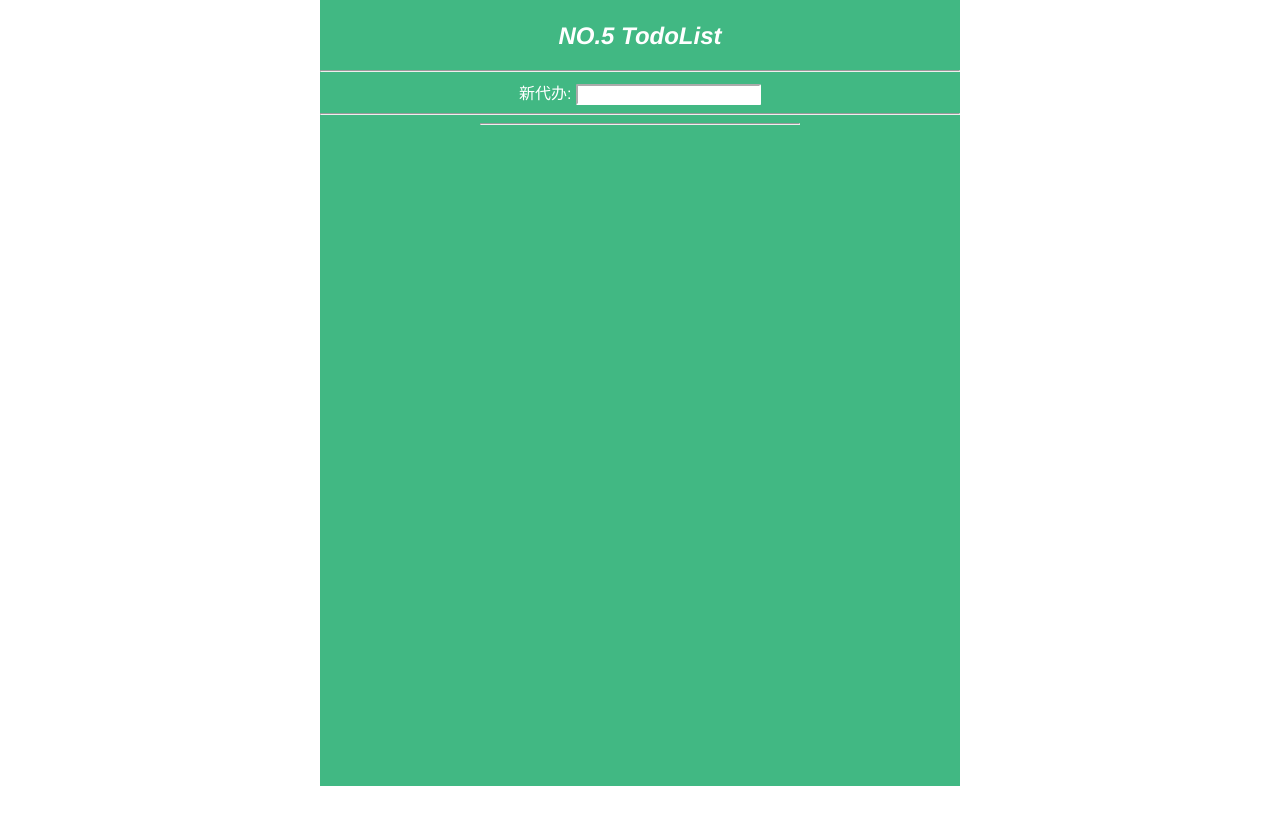
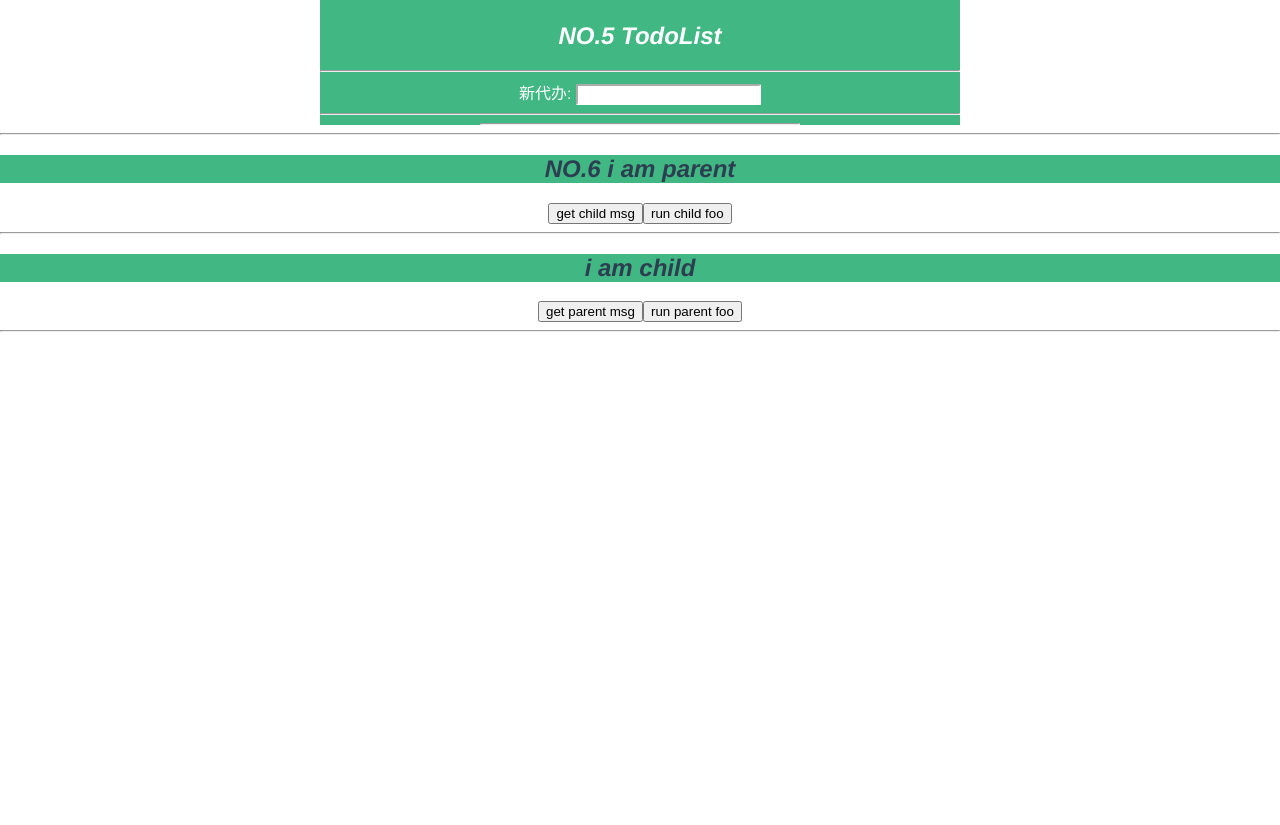
Before and after one commit to mugudamowang/vue-ant, a Vue app: page / in a window 1280 px wide. Shown: the part 1360-2185 px from the top of the page. After the commit the page ends 1700 px from the top, so only its background shows below. Built offline with nearby package versions, Linux system fonts and the light colour scheme.

Commit message:
add parent and child's communication

```diff
--- a/src/App.vue
+++ b/src/App.vue
@@ -5,22 +5,25 @@
         <a href="#todo">todolist</a>
     </div>
 
-    <BaseSkill id="base"></BaseSkill>
+    <BaseSkill ref="base" id="base"></BaseSkill>
     <hr />
     <TodoList id="todo"></TodoList>
+    <hr />
+    <ParentAndChild></ParentAndChild>
 </template>
 
 <script lang="ts">
 import { defineComponent } from "vue";
 import BaseSkill from "./components/BaseSkill.vue";
 import TodoList from "./components/TodoList.vue";
-
+import ParentAndChild from "./components/parent.vue";
 
 export default defineComponent({
     name: "App",
     components: {
         BaseSkill,
         TodoList,
+        ParentAndChild,
     },
 });
 </script>
@@ -33,16 +36,23 @@ export default defineComponent({
     text-align: center;
     color: #2c3e50;
 }
-div,html,body,p{
-  margin:0;
-  padding:0;
+div,
+html,
+body,
+p {
+    margin: 0;
+    padding: 0;
 }
-.header{
-  margin: 0;
-  padding:0;
-  position: sticky;
-  z-index: 100;
-  top: 0;
-  background: #41b883;
+.header {
+    margin: 0;
+    padding: 0;
+    position: sticky;
+    z-index: 100;
+    top: 0;
+    background: #41b883;
+}
+h2 {
+    font-style: italic;
+    background: #41b883;
 }
 </style>
--- a/src/components/TodoList.vue
+++ b/src/components/TodoList.vue
@@ -88,7 +88,7 @@ export default {
 };
 </script>
 
-<style lang="scss">
+<style lang="scss" scoped>
 *::-webkit-scrollbar {
     display: none;
 }
@@ -97,11 +97,12 @@ h2 {
     background: #41b883;
 }
 .todoList {
+    // filter: invert(1); 反转颜色
     padding: 0;
     margin: 0 auto;
     background: #41b883;
     width: 50%;
-    height: 100vh;
+    // height: ;
     position: relative;
     .head {
         vertical-align: middle;
--- /dev/null
+++ b/src/components/child.vue
@@ -0,0 +1,25 @@
+<template>
+    <h2>i am child</h2>
+    <button @click="getparentmsg">get parent msg</button>
+    <button @click="getparentfoo">run parent foo</button>
+</template>
+<script>
+export default {
+    data() {
+        return {
+            msg: "i am child",
+        };
+    },
+    methods: {
+        getparentmsg() {
+            alert(this.$parent.msg);
+        },
+        getparentfoo() {
+            this.$parent.foo();
+        },
+        foo() {
+            alert("i run child's foo");
+        },
+    },
+};
+</script>
--- /dev/null
+++ b/src/components/parent.vue
@@ -0,0 +1,30 @@
+<template>
+    <h2>NO.6 i am parent</h2>
+    <button @click="getchildmsg">get child msg</button>
+    <button @click="getchildfoo">run child foo</button>
+    <hr>
+    <child ref="child"></child>
+    <hr>
+</template>
+<script>
+import child from "./child.vue"
+export default {
+    data() {
+        return {
+            msg: "i am parent"
+        }
+    },
+    components:{child},
+    methods: {
+        getchildmsg() {
+            alert(this.$refs.child.msg);
+        },
+        getchildfoo() {
+            this.$refs.child.foo();
+        },
+        foo(){
+            alert("i run parent's foo")
+        }
+    },
+};
+</script>
```
Also changed, not shown: src/components/HelloWorld.vue (deleted, +0 -70 lines).
